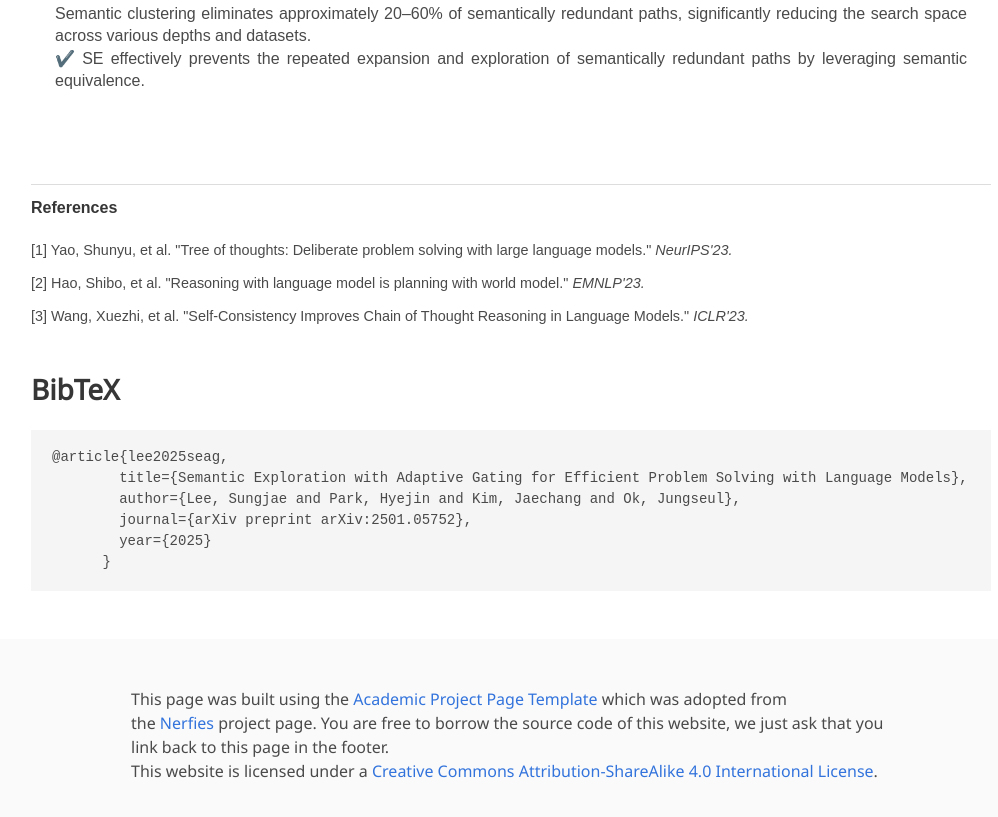
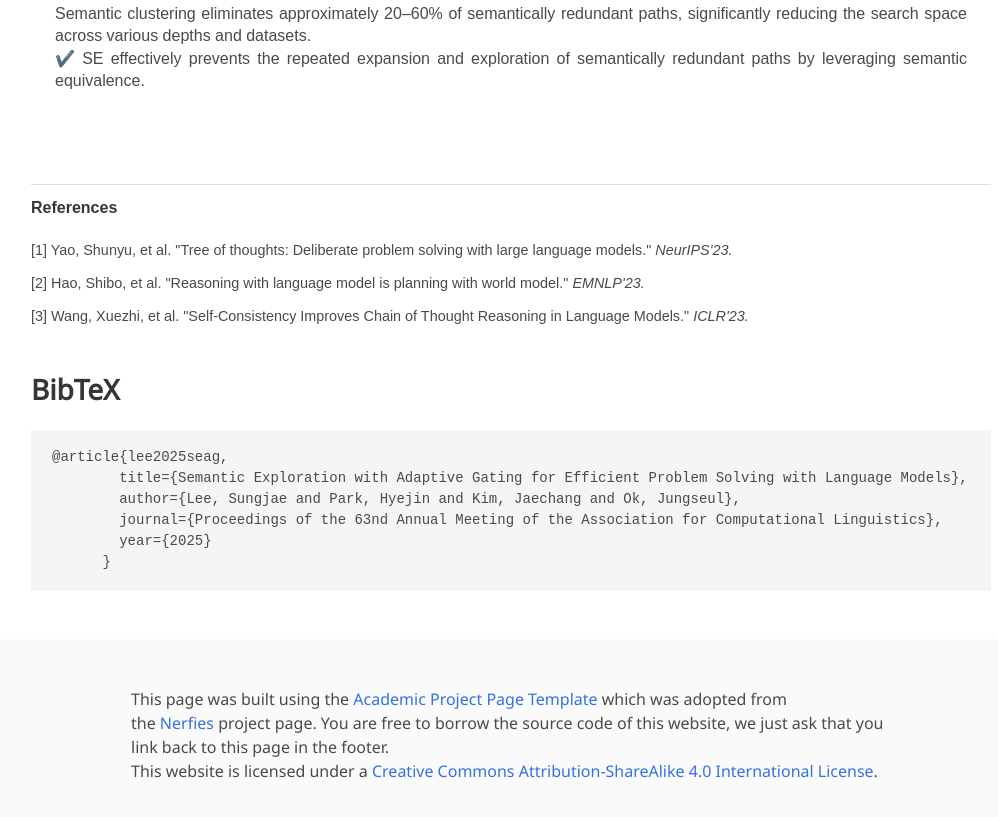
Before and after one commit to sjaelee25/seag, a plain HTML site: page index.html in a window 1280 px wide. Shown: the part 3547-4364 px from the top of the page, without its empty margins (129-1127 px from the left). Drawn offline with nearby package versions, Linux system fonts and the light colour scheme; some icons are missing; a web font is replaced by a local one.

Commit message:
Update veune

```diff
--- a/index.html
+++ b/index.html
@@ -237,7 +237,7 @@
       <pre><code>@article{lee2025seag,
         title={Semantic Exploration with Adaptive Gating for Efficient Problem Solving with Language Models},
         author={Lee, Sungjae and Park, Hyejin and Kim, Jaechang and Ok, Jungseul},
-        journal={arXiv preprint arXiv:2501.05752},
+        journal={Proceedings of the 63nd Annual Meeting of the Association for Computational Linguistics},
         year={2025}
       }</code></pre>
     </div>
```
